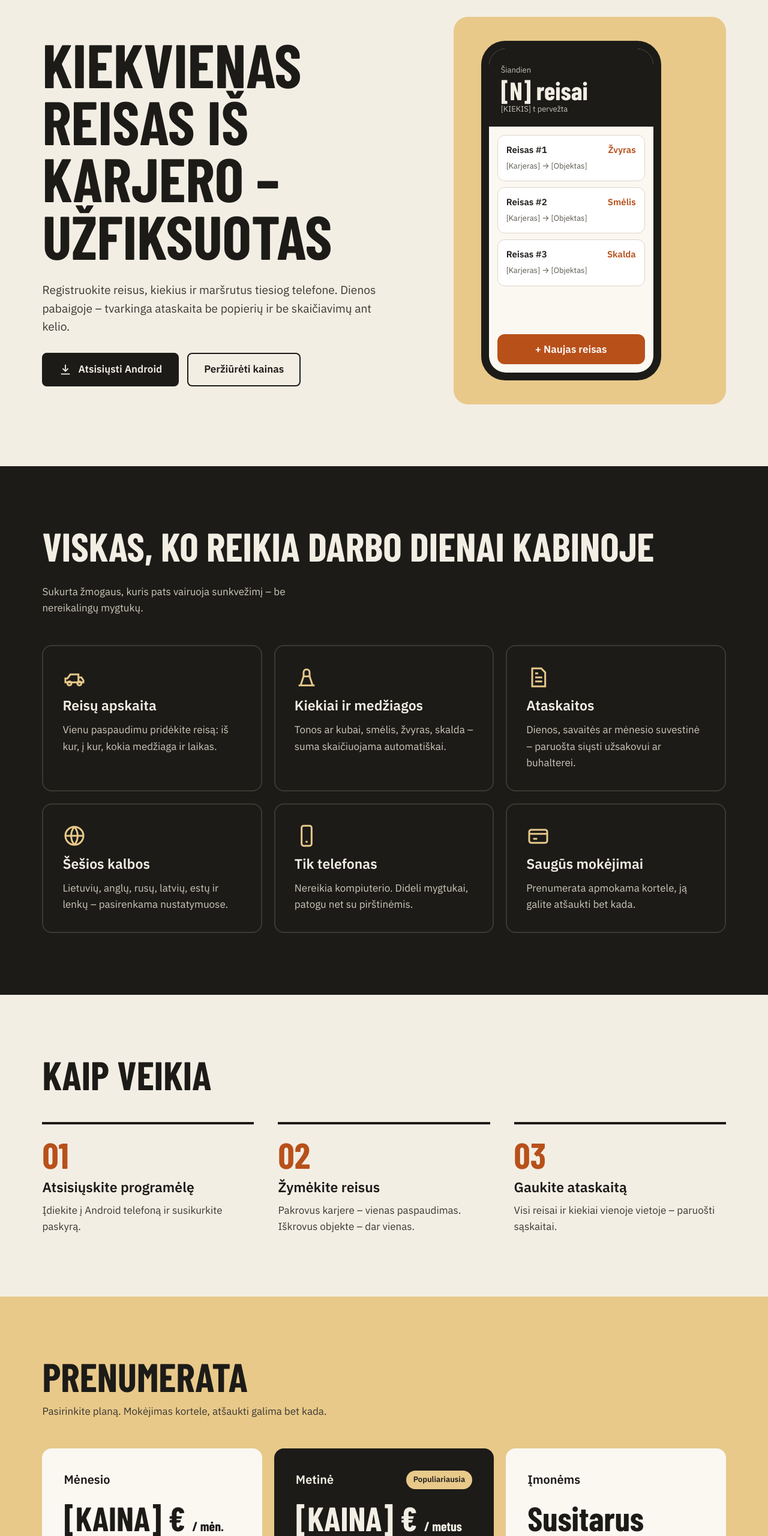
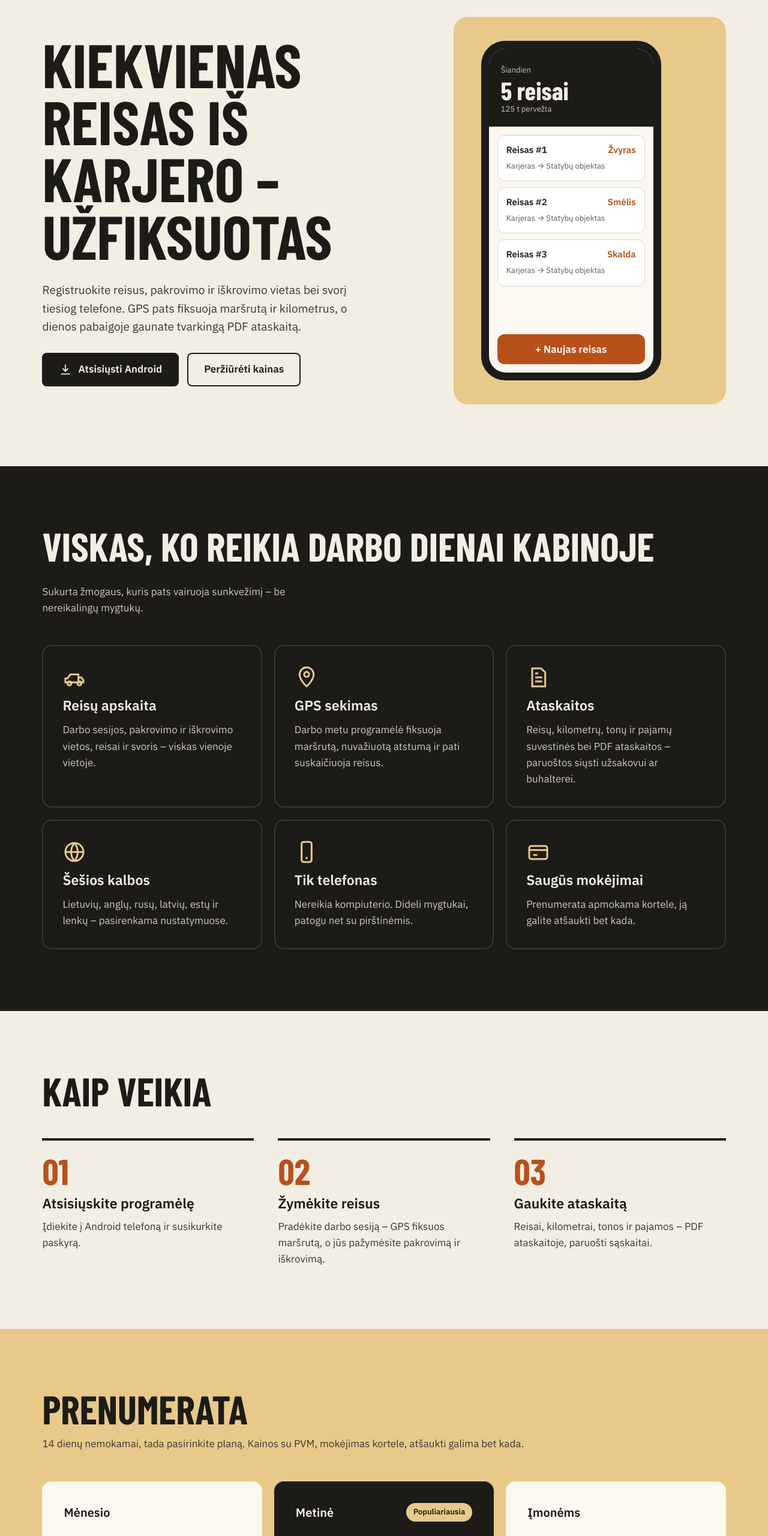
Before and after one commit to silvijusm/KarjeroReisai, a website: page index.html in a window 1280 px wide. Shown: the part 160-2720 px from the top of the page at 60% size. Drawn offline with nearby package versions, Linux system fonts and the light colour scheme; a web font is replaced by a local one.

Commit message:
Add files via upload

```diff
--- a/index.html
+++ b/index.html
@@ -144,7 +144,7 @@ footer a{color:var(--ochre)}
   <section class="wrap hero">
     <div class="hero-text">
       <h1>Kiekvienas reisas iš karjero – užfiksuotas</h1>
-      <p>Registruokite reisus, kiekius ir maršrutus tiesiog telefone. Dienos pabaigoje – tvarkinga ataskaita be popierių ir be skaičiavimų ant kelio.</p>
+      <p>Registruokite reisus, pakrovimo ir iškrovimo vietas bei svorį tiesiog telefone. GPS pats fiksuoja maršrutą ir kilometrus, o dienos pabaigoje gaunate tvarkingą PDF ataskaitą.</p>
       <div class="actions">
         <a class="btn btn-dark" href="#atsisiusti">
           <svg width="22" height="22" viewBox="0 0 24 24" fill="none" stroke="currentColor" stroke-width="2" aria-hidden="true"><path d="M12 3v12M7 10l5 5 5-5M4 20h16"/></svg>
@@ -155,11 +155,11 @@ footer a{color:var(--ochre)}
     </div>
     <div class="stage" aria-hidden="true">
       <div class="phone"><div class="screen">
-        <div class="screen-top"><small>Šiandien</small><strong>[N] reisai</strong><small>[KIEKIS] t pervežta</small></div>
+        <div class="screen-top"><small>Šiandien</small><strong>5 reisai</strong><small>125 t pervežta</small></div>
         <div class="trips">
-          <div class="trip"><b>Reisas #1 <span>Žvyras</span></b><small>[Karjeras] → [Objektas]</small></div>
-          <div class="trip"><b>Reisas #2 <span>Smėlis</span></b><small>[Karjeras] → [Objektas]</small></div>
-          <div class="trip"><b>Reisas #3 <span>Skalda</span></b><small>[Karjeras] → [Objektas]</small></div>
+          <div class="trip"><b>Reisas #1 <span>Žvyras</span></b><small>Karjeras → Statybų objektas</small></div>
+          <div class="trip"><b>Reisas #2 <span>Smėlis</span></b><small>Karjeras → Statybų objektas</small></div>
+          <div class="trip"><b>Reisas #3 <span>Skalda</span></b><small>Karjeras → Statybų objektas</small></div>
         </div>
         <div class="add">+ Naujas reisas</div>
       </div></div>
@@ -172,9 +172,9 @@ footer a{color:var(--ochre)}
       <p>Sukurta žmogaus, kuris pats vairuoja sunkvežimį – be nereikalingų mygtukų.</p>
     </div>
     <div class="grid3">
-      <div class="feat"><svg viewBox="0 0 24 24" fill="none" stroke-width="1.8" aria-hidden="true"><path d="M3 17h13V9H8l-3 4H3z"/><path d="M16 12h3l2 3v2h-5"/><circle cx="7" cy="18" r="2"/><circle cx="17" cy="18" r="2"/></svg><h3>Reisų apskaita</h3><p>Vienu paspaudimu pridėkite reisą: iš kur, į kur, kokia medžiaga ir laikas.</p></div>
-      <div class="feat"><svg viewBox="0 0 24 24" fill="none" stroke-width="1.8" aria-hidden="true"><path d="M4 20h16"/><path d="M6 20l3-9h6l3 9"/><path d="M9 11V7a3 3 0 0 1 6 0v4"/></svg><h3>Kiekiai ir medžiagos</h3><p>Tonos ar kubai, smėlis, žvyras, skalda – suma skaičiuojama automatiškai.</p></div>
-      <div class="feat"><svg viewBox="0 0 24 24" fill="none" stroke-width="1.8" aria-hidden="true"><path d="M6 3h9l4 4v14H6z"/><path d="M9 12h7M9 16h7M9 8h3"/></svg><h3>Ataskaitos</h3><p>Dienos, savaitės ar mėnesio suvestinė – paruošta siųsti užsakovui ar buhalterei.</p></div>
+      <div class="feat"><svg viewBox="0 0 24 24" fill="none" stroke-width="1.8" aria-hidden="true"><path d="M3 17h13V9H8l-3 4H3z"/><path d="M16 12h3l2 3v2h-5"/><circle cx="7" cy="18" r="2"/><circle cx="17" cy="18" r="2"/></svg><h3>Reisų apskaita</h3><p>Darbo sesijos, pakrovimo ir iškrovimo vietos, reisai ir svoris – viskas vienoje vietoje.</p></div>
+      <div class="feat"><svg viewBox="0 0 24 24" fill="none" stroke-width="1.8" aria-hidden="true"><path d="M12 21s-7-6.2-7-12a7 7 0 0 1 14 0c0 5.8-7 12-7 12z"/><circle cx="12" cy="9" r="2.5"/></svg><h3>GPS sekimas</h3><p>Darbo metu programėlė fiksuoja maršrutą, nuvažiuotą atstumą ir pati suskaičiuoja reisus.</p></div>
+      <div class="feat"><svg viewBox="0 0 24 24" fill="none" stroke-width="1.8" aria-hidden="true"><path d="M6 3h9l4 4v14H6z"/><path d="M9 12h7M9 16h7M9 8h3"/></svg><h3>Ataskaitos</h3><p>Reisų, kilometrų, tonų ir pajamų suvestinės bei PDF ataskaitos – paruoštos siųsti užsakovui ar buhalterei.</p></div>
       <div class="feat"><svg viewBox="0 0 24 24" fill="none" stroke-width="1.8" aria-hidden="true"><circle cx="12" cy="12" r="9"/><path d="M3 12h18M12 3a14 14 0 0 1 0 18M12 3a14 14 0 0 0 0 18"/></svg><h3>Šešios kalbos</h3><p>Lietuvių, anglų, rusų, latvių, estų ir lenkų – pasirenkama nustatymuose.</p></div>
       <div class="feat"><svg viewBox="0 0 24 24" fill="none" stroke-width="1.8" aria-hidden="true"><rect x="7" y="2" width="10" height="20" rx="2"/><path d="M11 18h2"/></svg><h3>Tik telefonas</h3><p>Nereikia kompiuterio. Dideli mygtukai, patogu net su pirštinėmis.</p></div>
       <div class="feat"><svg viewBox="0 0 24 24" fill="none" stroke-width="1.8" aria-hidden="true"><rect x="3" y="6" width="18" height="13" rx="2"/><path d="M3 10h18M7 15h4"/></svg><h3>Saugūs mokėjimai</h3><p>Prenumerata apmokama kortele, ją galite atšaukti bet kada.</p></div>
@@ -185,18 +185,18 @@ footer a{color:var(--ochre)}
     <h2>Kaip veikia</h2>
     <div class="steps">
       <div class="step"><h3>Atsisiųskite programėlę</h3><p>Įdiekite į Android telefoną ir susikurkite paskyrą.</p></div>
-      <div class="step"><h3>Žymėkite reisus</h3><p>Pakrovus karjere – vienas paspaudimas. Iškrovus objekte – dar vienas.</p></div>
-      <div class="step"><h3>Gaukite ataskaitą</h3><p>Visi reisai ir kiekiai vienoje vietoje – paruošti sąskaitai.</p></div>
+      <div class="step"><h3>Žymėkite reisus</h3><p>Pradėkite darbo sesiją – GPS fiksuos maršrutą, o jūs pažymėsite pakrovimą ir iškrovimą.</p></div>
+      <div class="step"><h3>Gaukite ataskaitą</h3><p>Reisai, kilometrai, tonos ir pajamos – PDF ataskaitoje, paruošti sąskaitai.</p></div>
     </div>
   </section>
 
   <section id="kainos" class="wrap ochre">
     <h2>Prenumerata</h2>
-    <p class="sub">Pasirinkite planą. Mokėjimas kortele, atšaukti galima bet kada.</p>
+    <p class="sub">14 dienų nemokamai, tada pasirinkite planą. Kainos su PVM, mokėjimas kortele, atšaukti galima bet kada.</p>
     <div class="grid3 plans">
-      <div class="plan"><div class="plan-name">Mėnesio</div><div class="price">[KAINA] € <small>/ mėn.</small></div><p>Visos funkcijos, mokama kas mėnesį.</p><a class="btn btn-line" href="#atsisiusti">Pasirinkti</a></div>
-      <div class="plan best"><div class="plan-name">Metinė <span class="badge">Populiariausia</span></div><div class="price">[KAINA] € <small>/ metus</small></div><p>Visos funkcijos, mokama kartą per metus.</p><a class="btn btn-accent" href="#atsisiusti">Pasirinkti</a></div>
-      <div class="plan"><div class="plan-name">Įmonėms</div><div class="price">Susitarus</div><p>Keli vairuotojai ir sunkvežimiai vienoje paskyroje.</p><a class="btn btn-line" href="#kontaktai">Susisiekti</a></div>
+      <div class="plan"><div class="plan-name">Mėnesio</div><div class="price">5 € <small>/ mėn.</small></div><p>Visos funkcijos, mokama kas mėnesį. Starto kaina pirmiesiems vartotojams. Pirmos 14 dienų nemokamai.</p><a class="btn btn-line" href="#atsisiusti">Pasirinkti</a></div>
+      <div class="plan best"><div class="plan-name">Metinė <span class="badge">Populiariausia</span></div><div class="price">55 € <small>/ metus</small></div><p>Visos funkcijos, mokama kartą per metus – pigiau nei mokant kas mėnesį. Pirmos 14 dienų nemokamai.</p><a class="btn btn-accent" href="#atsisiusti">Pasirinkti</a></div>
+      <div class="plan"><div class="plan-name">Įmonėms</div><div class="price">3 € <small>/ vairuotojui / mėn.</small></div><p>Keli vairuotojai ir sunkvežimiai vienoje paskyroje, nuo 3 vairuotojų. Didesniems parkams – susitarus.</p><a class="btn btn-line" href="#kontaktai">Susisiekti</a></div>
     </div>
   </section>
 
@@ -222,8 +222,8 @@ footer a{color:var(--ochre)}
   </div>
   <div>
     <b>Kontaktai</b>
-    <a href="mailto:[EL. PAŠTAS]">[EL. PAŠTAS]</a><br>
-    [TELEFONAS]<br>
+    <a href="mailto:info.karjeroreisai@gmail.com">info.karjeroreisai@gmail.com</a><br>
+    <a href="tel:+37063922227">+370 639 22227</a><br>
     <small>© <span id="metai">2026</span> KarjeroReisai</small>
   </div>
 </footer>
```
